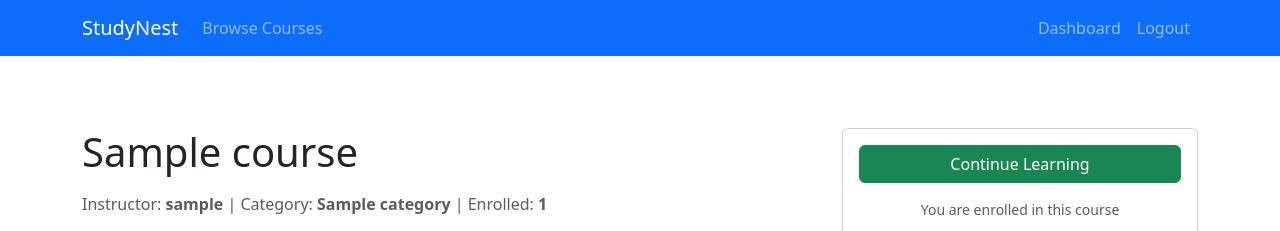
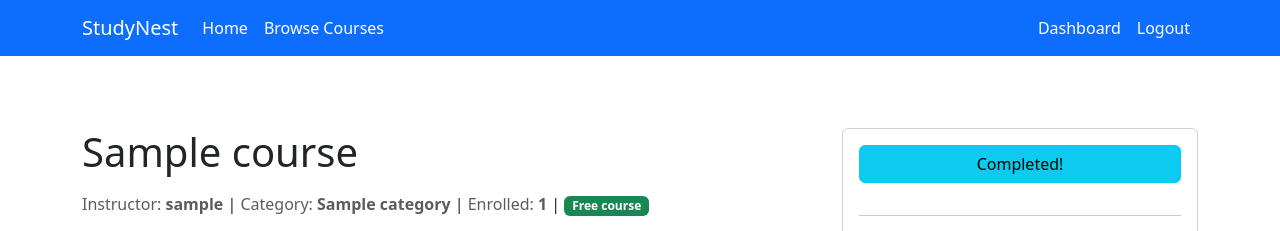
Before and after one commit to RahatGithub/studynest, a Django app: a page that uses templates/base.html in a window 1280 px wide. Shown: the top 231 px of the page. Run offline with Django 5.2, Linux system fonts and the light colour scheme; a user stored in the database is signed in; tables that the repository leaves empty hold one stand-in row (values such as "Sample post"); grey boxes marked "Sample" are stand-in pictures.

Commit message:
Home added to navbar

```diff
--- a/courses/models.py
+++ b/courses/models.py
@@ -55,11 +55,16 @@ class Course(models.Model):
     def get_enrolled_students_count(self):
         return self.enrollments.count()
 
+    def get_reviews_count(self):
+        return self.reviews.count()
+
     def get_average_rating(self):
         reviews = self.reviews.all()
         if reviews:
-            return sum([review.rating for review in reviews]) / len(reviews)
+            avg = sum([review.rating for review in reviews]) / len(reviews)
+            return round(avg, 1)
         return 0
+
 
 class Module(models.Model):
     course = models.ForeignKey(Course, on_delete=models.CASCADE, related_name='modules')
--- a/courses/views.py
+++ b/courses/views.py
@@ -64,17 +64,21 @@ def course_detail(request, slug):
     # Check if user is enrolled
     is_enrolled = False
     has_reviewed = False
+    has_completed = False
 
     if request.user.is_authenticated:
-        is_enrolled = Enrollment.objects.filter(student=request.user, course=course).exists()
         if request.user.is_student():
-            has_reviewed = Review.objects.filter(student=request.user, course=course).exists()
+            is_enrolled = Enrollment.objects.filter(student=request.user, course=course).exists()
+            if is_enrolled:
+                has_completed = Enrollment.objects.filter(student=request.user, course=course)[0].completed
+                has_reviewed = Review.objects.filter(student=request.user, course=course).exists()
 
     context = {
         'course': course,
         'modules': modules,
         'reviews': reviews,
         'is_enrolled': is_enrolled,
+        'has_completed': has_completed,
         'avg_rating': avg_rating,
         'has_reviewed': has_reviewed,
     }
--- a/studynest/settings.py
+++ b/studynest/settings.py
@@ -21,8 +21,8 @@ BASE_DIR = Path(__file__).resolve().parent.parent
 SECRET_KEY = config('SECRET_KEY')
 # DEBUG = False
 DEBUG = True
-# ALLOWED_HOSTS = ['localhost', '127.0.0.1', '*']
-ALLOWED_HOSTS = []
+ALLOWED_HOSTS = ['localhost', '127.0.0.1', '*']
+# ALLOWED_HOSTS = []
 
 # Application definition
 INSTALLED_APPS = [
--- a/templates/base.html
+++ b/templates/base.html
@@ -22,25 +22,30 @@
                 <span class="navbar-toggler-icon"></span>
             </button>
             <div class="collapse navbar-collapse" id="navbarNav">
+                <ul class="navbar-nav">
+                    <li class="nav-item">
+                        <a class="nav-link text-white" href="{% url 'courses:home' %}">Home</a>
+                    </li>
+                </ul>
                 <ul class="navbar-nav me-auto">
                     <li class="nav-item">
-                        <a class="nav-link" href="{% url 'courses:course_list' %}">Browse Courses</a>
+                        <a class="nav-link text-white" href="{% url 'courses:course_list' %}">Browse Courses</a>
                     </li>
                 </ul>
                 <ul class="navbar-nav">
                     {% if user.is_authenticated %}
                         <li class="nav-item">
-                            <a class="nav-link" href="{% url 'courses:dashboard' %}">Dashboard</a>
+                            <a class="nav-link text-white" href="{% url 'courses:dashboard' %}">Dashboard</a>
                         </li>
                         <li class="nav-item">
-                            <a class="nav-link" href="{% url 'accounts:logout' %}">Logout</a>
+                            <a class="nav-link text-white" href="{% url 'accounts:logout' %}">Logout</a>
                         </li>
                     {% else %}
                         <li class="nav-item">
-                            <a class="nav-link" href="{% url 'accounts:login' %}">Login</a>
+                            <a class="nav-link text-white" href="{% url 'accounts:login' %}">Login</a>
                         </li>
                         <li class="nav-item dropdown">
-                            <a class="nav-link dropdown-toggle" href="#" id="signupDropdown" role="button" data-bs-toggle="dropdown">
+                            <a class="nav-link dropdown-toggle text-white" href="#" id="signupDropdown" role="button" data-bs-toggle="dropdown">
                                 Sign Up
                             </a>
                             <ul class="dropdown-menu">
--- a/templates/courses/course_detail.html
+++ b/templates/courses/course_detail.html
@@ -8,11 +8,18 @@
         <!-- Course Info -->
         <div class="col-lg-8">
             <h1 class="mb-3">{{ course.title }}</h1>
-            <p class="text-muted mb-3">
-                Instructor: <strong>{{ course.tutor.username }}</strong> |
-                Category: <strong>{{ course.category.name }}</strong> |
-                Enrolled: <strong>{{ course.get_enrolled_students_count }}</strong>
-            </p>
+            <div class="mb-3">
+                <span class="text-muted">Instructor: <strong>{{ course.tutor.username }}</strong> </span> |
+                <span class="text-muted">Category: <strong>{{ course.category.name }}</strong> </span> |
+                <span class="text-muted">Enrolled: <strong>{{ course.get_enrolled_students_count }}</strong> </span> |
+                <span class="text-muted">
+                    {% if course.course_type == 'paid' %}
+                        Price: <strong>BDT {{ course.price }}</strong>
+                    {% elif course.course_type == 'free' %}
+                        <span class="badge bg-success">Free course</span>
+                    {% endif %}
+                </span>
+            </div>
 
             {% if course.thumbnail %}
                 <img src="{{ course.thumbnail.url }}" class="img-fluid rounded mb-4" alt="{{ course.title }}">
@@ -127,8 +134,12 @@
                 <div class="card-body">
                     {% if user.is_authenticated %}
                         {% if is_enrolled %}
-                            <a href="{% url 'courses:learn_course' course.slug %}" class="btn btn-success w-100 mb-3">Continue Learning</a>
-                            <p class="text-muted small text-center">You are enrolled in this course</p>
+                            {% if has_completed %}
+                                <a href="#" class="btn btn-info w-100 mb-3">Completed!</a>
+                            {% else %}
+                                <a href="{% url 'courses:learn_course' course.slug %}" class="btn btn-success w-100 mb-3">Continue Learning</a>
+                                <p class="text-muted small text-center">You are enrolled in this course</p>
+                            {% endif %}
                         {% elif user.is_student %}
                             <h5 class="card-title">
                             {% if course.course_type == 'free' %}
@@ -170,7 +181,7 @@
                             </h5>
                         {% elif user.is_tutor %}
                             {% if user == course.tutor %}
-                                <a href="#" class="btn btn-warning w-100 mb-2">Edit Course</a>
+                                <a href={% url 'courses:edit_course' course.slug %} class="btn btn-warning w-100 mb-2">Edit Course</a>
                             {% else %}
                                 <p class="text-muted text-center">Tutors cannot enroll in courses</p>
                             {% endif %}
--- a/templates/courses/course_list.html
+++ b/templates/courses/course_list.html
@@ -88,6 +88,11 @@
                         <div class="col-md-7">
                             <div class="card-body">
                                 <h5 class="card-title">{{ course.title }}</h5>
+                                <div class="mb-3">
+                                    <i class="bi bi-star-fill text-warning"></i>
+                                    <span class="text-muted">{{ course.get_average_rating }}</span>
+                                    <span class="text-muted">({{ course.get_reviews_count }})</span>
+                                </div>
                                 <div class="d-flex align-items-center mb-2">
                                     {% if course.tutor.profile_picture %}
                                         <img src="{{ course.tutor.profile_picture.url }}" alt="Profile"
--- a/templates/courses/learn_course.html
+++ b/templates/courses/learn_course.html
@@ -100,7 +100,7 @@
                     {% endif %}
 
                     {% if enrollment %}
-                            <a href="{% url 'courses:add_review' course.slug %}" class="btn btn-lg btn-primary">
+                            <a href="{% url 'courses:add_review' course.slug %}" class="btn btn-primary">
                                 Add Review
                             </a>
                     {% endif %}
```
